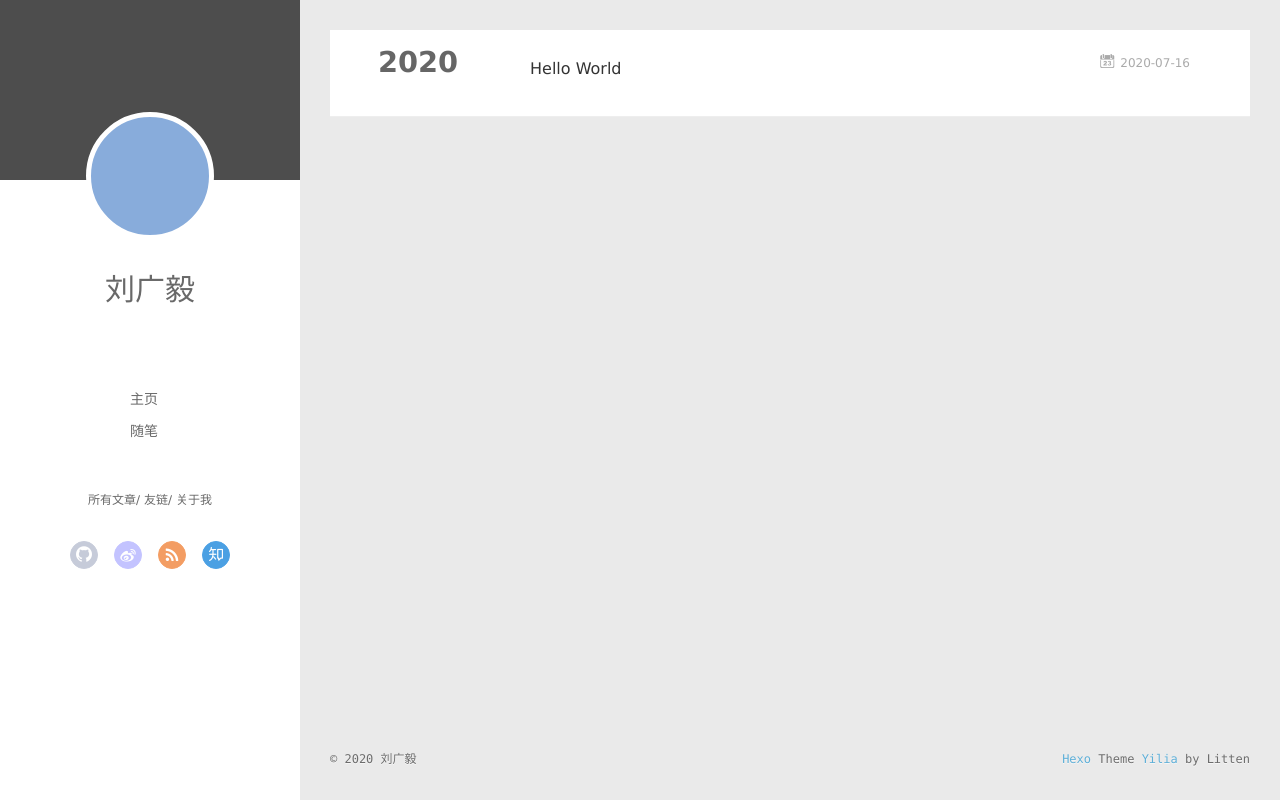
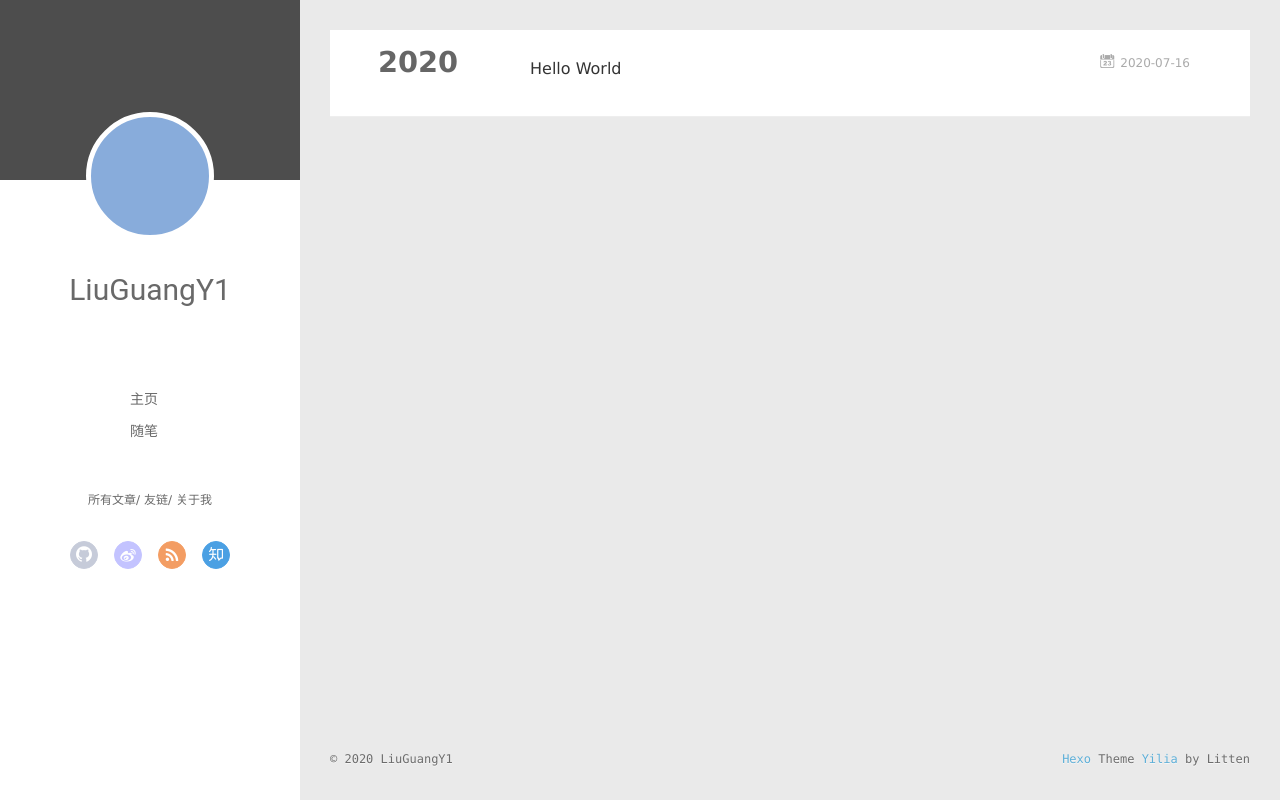
Before and after one commit to LiuGYi/LiuGYi.github.io, a plain HTML site: page archives/index.html in a window 1280 px wide. Drawn offline with Linux system fonts and the light colour scheme.

Commit message:
Site updated: 2020-07-21 13:48:35

```diff
--- a/archives/index.html
+++ b/archives/index.html
@@ -13,7 +13,7 @@
 <meta property="og:url" content="http://yoursite.com/archives/index.html">
 <meta property="og:site_name" content="Hexo">
 <meta property="og:locale" content="zh_CN">
-<meta property="article:author" content="刘广毅">
+<meta property="article:author" content="LiuGuangY1">
 <meta name="twitter:card" content="summary">
 
     <link rel="alternative" href="/atom.xml" title="Hexo" type="application/atom+xml">
@@ -46,7 +46,7 @@
 			<img src="" class="js-avatar">
 		</a>
 		<hgroup>
-		  <h1 class="header-author"><a href="/">刘广毅</a></h1>
+		  <h1 class="header-author"><a href="/">LiuGuangY1</a></h1>
 		</hgroup>
 
 
@@ -104,7 +104,7 @@
 				<img src="" class="js-avatar">
 			</div>
 			<hgroup>
-			  <h1 class="header-author js-header-author">刘广毅</h1>
+			  <h1 class="header-author js-header-author">LiuGuangY1</h1>
 			</hgroup>
 
 
@@ -202,7 +202,7 @@
   <div class="outer">
     <div id="footer-info">
     	<div class="footer-left">
-    		&copy; 2020 刘广毅
+    		&copy; 2020 LiuGuangY1
     	</div>
       	<div class="footer-right">
       		<a href="http://hexo.io/" target="_blank">Hexo</a>  Theme <a href="https://github.com/litten/hexo-theme-yilia" target="_blank">Yilia</a> by Litten
--- a/content.json
+++ b/content.json
@@ -1 +1 @@
-{"meta":{"title":"Hexo","subtitle":"","description":"","author":"刘广毅","url":"http://yoursite.com","root":"/"},"pages":[],"posts":[{"title":"Hello World","slug":"hello-world","date":"2020-07-16T03:03:50.193Z","updated":"2020-07-16T03:03:50.193Z","comments":true,"path":"2020/07/16/hello-world/","link":"","permalink":"http://yoursite.com/2020/07/16/hello-world/","excerpt":"","text":"Welcome to Hexo! This is your very first post. Check documentation for more info. If you get any problems when using Hexo, you can find the answer in troubleshooting or you can ask me on GitHub. Quick StartCreate a new post1$ hexo new \"My New Post\" More info: Writing Run server1$ hexo server More info: Server Generate static files1$ hexo generate More info: Generating Deploy to remote sites1$ hexo deploy More info: Deployment","categories":[],"tags":[]}],"categories":[],"tags":[]}
+{"meta":{"title":"Hexo","subtitle":"","description":"","author":"LiuGuangY1","url":"http://yoursite.com","root":"/"},"pages":[],"posts":[{"title":"Hello World","slug":"hello-world","date":"2020-07-16T03:03:50.193Z","updated":"2020-07-16T03:03:50.193Z","comments":true,"path":"2020/07/16/hello-world/","link":"","permalink":"http://yoursite.com/2020/07/16/hello-world/","excerpt":"","text":"Welcome to Hexo! This is your very first post. Check documentation for more info. If you get any problems when using Hexo, you can find the answer in troubleshooting or you can ask me on GitHub. Quick StartCreate a new post1$ hexo new \"My New Post\" More info: Writing Run server1$ hexo server More info: Server Generate static files1$ hexo generate More info: Generating Deploy to remote sites1$ hexo deploy More info: Deployment","categories":[],"tags":[]}],"categories":[],"tags":[]}
```
Also changed, not shown: 2020/07/16/hello-world/index.html (+4 -4 lines), archives/2020/07/index.html (+4 -4 lines), archives/2020/index.html (+4 -4 lines), index.html (+4 -4 lines).
